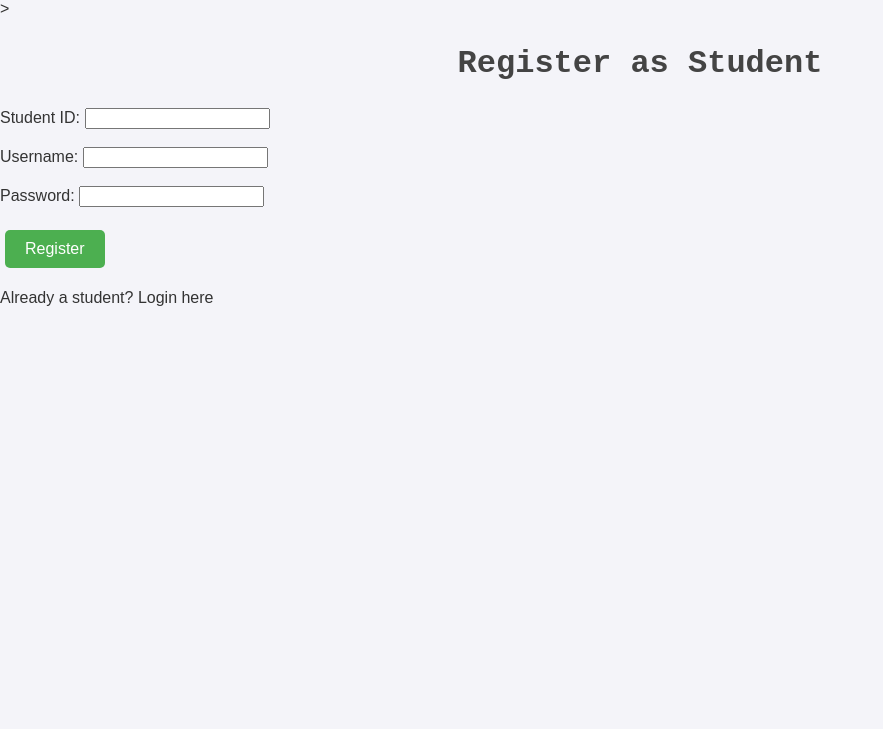
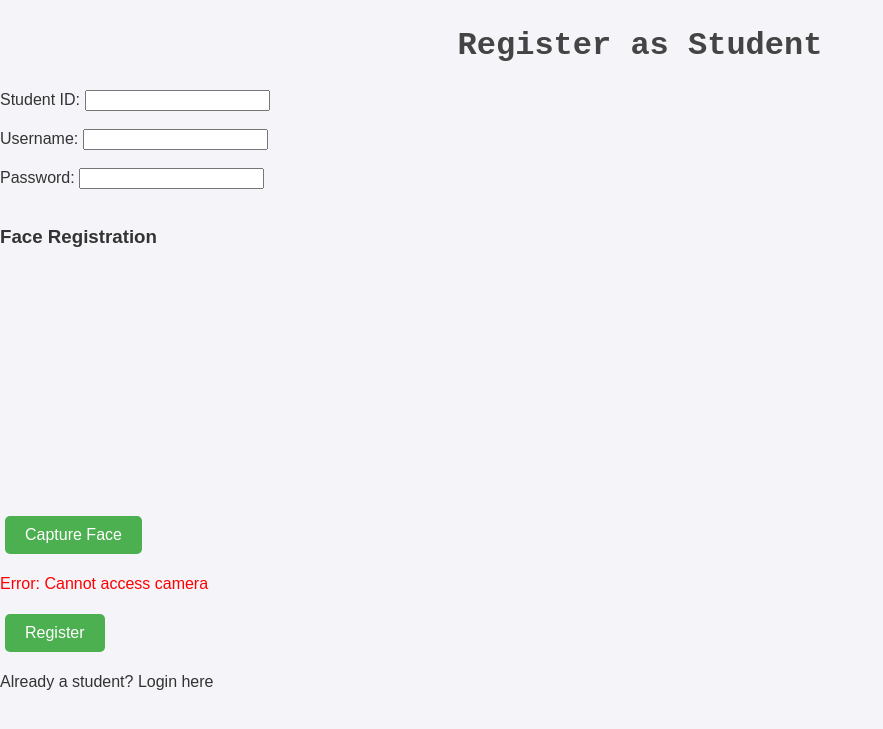
Before and after one commit to kailai-13/True_Wifi_Attendance, a Flask app: page /register_student in a window 1280 px wide. Shown: the top 729 px of the page, without its empty margins (0-883 px from the left). Run offline with Flask 3, Linux system fonts and the light colour scheme.

Commit message:
added face rec

```diff
--- a/app.py
+++ b/app.py
@@ -4,8 +4,15 @@
 from flask_sqlalchemy import SQLAlchemy
 from flask_bcrypt import Bcrypt
 import csv
-from datetime import datetime,timedelta
-from cryptography.fernet import Fernet  # Add at top
+from datetime import datetime, timedelta
+from cryptography.fernet import Fernet
+import numpy as np
+import cv2
+import base64
+import os
+
+# Create directory for storing face images if it doesn't exist
+os.makedirs('face_data', exist_ok=True)
 
 # Generate a key (do this once and store securely)
 KEY = Fernet.generate_key()
@@ -13,16 +20,15 @@
 app = Flask(__name__)
 
 # Provide a default database URI (required for SQLAlchemy to work)
-app.config['SQLALCHEMY_DATABASE_URI'] = 'sqlite:///default.db'  # This is needed, even if you are using binds.
+app.config['SQLALCHEMY_DATABASE_URI'] = 'sqlite:///default.db'
 
 # Define multiple database bindings
 app.config['SQLALCHEMY_BINDS'] = {
     'admin_db': 'sqlite:///admin.db',
     'student_db': 'sqlite:///students.db',
-
 }
 
-app.config['SECRET_KEY'] = 'supersecretkey'  # Needed for flash messages
+app.config['SECRET_KEY'] = 'supersecretkey'
 db = SQLAlchemy(app)
 bcrypt = Bcrypt(app)
 
@@ -35,18 +41,19 @@
     password = db.Column(db.String(100), nullable=False)
     session_active = db.Column(db.Boolean, default=False)
 
-# Update the Student model
+# Update the Student model with face_encoding field
 class Student(db.Model):
     __bind_key__ = 'student_db'
     id = db.Column(db.Integer, primary_key=True)
     student_id = db.Column(db.String(50), nullable=False, unique=True)
     username = db.Column(db.String(50), nullable=False, unique=True)
     password = db.Column(db.String(100), nullable=False)
+    face_encoding = db.Column(db.Text)  # Store face encoding as base64 string
 
     is_logged_in = db.Column(db.Boolean, default=False)
     login_time = db.Column(db.DateTime)
     last_active_time = db.Column(db.DateTime)
-# Add this after the Student model definition
+
 class AttendanceRecord(db.Model):
     __bind_key__ = 'student_db'
     id = db.Column(db.Integer, primary_key=True)
@@ -54,9 +61,19 @@
     login_time = db.Column(db.DateTime)
     logout_time = db.Column(db.DateTime)
     active_duration = db.Column(db.Float)  # Duration in minutes
-# Correct usage of db.create_all()
+
+# Initialize face recognition
+face_detector = cv2.CascadeClassifier(cv2.data.haarcascades + 'haarcascade_frontalface_default.xml')
+face_recognizer = cv2.face.LBPHFaceRecognizer_create()
+
+# Create database tables
 with app.app_context():
-    db.create_all()  # This will create tables for all bound databases
+    db.create_all()
+    # Train face recognizer with existing faces
+    try:
+        face_recognizer.read('face_model.yml')
+    except:
+        pass  # No model yet
 
 # Function to get connected WiFi BSSID
 def get_wifi_bssid():
@@ -75,14 +92,12 @@
     except Exception as e:
         return str(e)
 
-
 @app.route('/')
 def index():
     bssid1 = get_wifi_bssid()
     return render_template('index.html', bssid1=bssid1)
 
-
-# Admin Registration Route
+# Admin Registration and Login routes remain unchanged
 @app.route('/register_admin', methods=['GET', 'POST'])
 def register_admin():
     if request.method == 'POST':
@@ -95,7 +110,6 @@
             flash("Invalid secret key! Registration failed.", "danger")
             return redirect(url_for('register_admin'))
 
-        # Check if admin already exists
         with app.app_context():
             existing_admin = Admin.query.filter(
                 (Admin.idname == idname) | (Admin.username == username)
@@ -105,10 +119,7 @@
                 flash("Admin ID or username already exists!", "danger")
                 return redirect(url_for('register_admin'))
 
-            # Hash the password
             hashed_password = bcrypt.generate_password_hash(password).decode('utf-8')
-
-            # Save admin to database
             new_admin = Admin(idname=idname, username=username, password=hashed_password)
             db.session.add(new_admin)
             db.session.commit()
@@ -118,8 +129,6 @@
 
     return render_template('register-admin.html')
 
-
-# Admin Login Route
 @app.route('/login_admin', methods=['GET', 'POST'])
 def login_admin():
     if request.method == 'POST':
@@ -136,6 +145,7 @@
 
     return render_template('login-admin.html')
 
+# Admin dashboard and related routes remain largely unchanged
 @app.route('/admin_dashboard')
 def admin_dashboard():
     if 'admin_id' not in session:
@@ -173,6 +183,7 @@
         })
 
     return render_template('admin-dashboard.html', students_present=students_with_status, session_active=admin.session_active)
+
 @app.route('/start_session', methods=['POST'])
 def start_session():
     if 'admin_id' in session:
@@ -182,14 +193,12 @@
         return jsonify({"message": "Session started successfully!"})
     return jsonify({"error": "Unauthorized"}), 403
 
-# Modify the existing end_session route
 @app.route('/end_session', methods=['POST'])
 def end_session():
     if 'admin_id' in session:
         admin = Admin.query.filter_by(id=session['admin_id']).first()
         admin.session_active = False
 
-        # Save attendance records for all logged-in students
         logged_in_students = Student.query.filter_by(is_logged_in=True).all()
         for student in logged_in_students:
             if student.login_time and student.last_active_time:
@@ -202,7 +211,6 @@
                 )
                 db.session.add(record)
 
-            # Reset student session
             student.is_logged_in = False
             student.login_time = None
             student.last_active_time = None
@@ -210,6 +218,7 @@
         db.session.commit()
         return jsonify({"message": "Session ended and attendance records saved!"})
     return jsonify({"error": "Unauthorized"}), 403
+
 @app.route('/active_students')
 def active_students():
     students = Student.query.filter_by(is_logged_in=True).order_by(Student.student_id).all()
@@ -265,13 +274,106 @@
             writer.writerow([student.student_id, student.username, login_time, last_active_time, active_duration])
 
     return send_file(file_path, as_attachment=True)
+
+# Face recognition helper functions
+def process_face_image(image_data):
+    """Process base64 image data and extract face encoding"""
+    try:
+        # Decode base64 image
+        image_data = image_data.split(',')[1]
+        image_bytes = base64.b64decode(image_data)
+        np_arr = np.frombuffer(image_bytes, np.uint8)
+        img = cv2.imdecode(np_arr, cv2.IMREAD_COLOR)
+
+        # Convert to grayscale for face detection
+        gray = cv2.cvtColor(img, cv2.COLOR_BGR2GRAY)
+
+        # Detect faces
+        faces = face_detector.detectMultiScale(gray, scaleFactor=1.1, minNeighbors=5, minSize=(30, 30))
+
+        if len(faces) == 0:
+            return None, "No face detected"
+
+        if len(faces) > 1:
+            return None, "Multiple faces detected"
+
+        # Extract the face region
+        x, y, w, h = faces[0]
+        face_img = gray[y:y+h, x:x+w]
+
+        # Resize to standard size
+        face_img = cv2.resize(face_img, (100, 100))
+
+        # Encode the face image to base64 for storage
+        _, buffer = cv2.imencode('.jpg', face_img)
+        face_encoded = base64.b64encode(buffer).decode('utf-8')
+
+        # Save face image for training
+        return face_encoded, "Success"
+    except Exception as e:
+        return None, str(e)
+
+def verify_face(student_id, image_data):
+    """Verify if the captured face matches the stored face"""
+    try:
+        # Get stored face
+        student = Student.query.filter_by(student_id=student_id).first()
+        if not student or not student.face_encoding:
+            return False, "No face data found"
+
+        # Process current face
+        image_data = image_data.split(',')[1]
+        image_bytes = base64.b64decode(image_data)
+        np_arr = np.frombuffer(image_bytes, np.uint8)
+        img = cv2.imdecode(np_arr, cv2.IMREAD_COLOR)
+
+        # Convert to grayscale
+        gray = cv2.cvtColor(img, cv2.COLOR_BGR2GRAY)
+
+        # Detect face
+        faces = face_detector.detectMultiScale(gray, scaleFactor=1.1, minNeighbors=5, minSize=(30, 30))
+
+        if len(faces) == 0:
+            return False, "No face detected"
+
+        if len(faces) > 1:
+            return False, "Multiple faces detected"
+
+        # Extract face
+        x, y, w, h = faces[0]
+        face_img = gray[y:y+h, x:x+w]
+        face_img = cv2.resize(face_img, (100, 100))
+
+        # Decode stored face
+        stored_face_bytes = base64.b64decode(student.face_encoding)
+        np_arr = np.frombuffer(stored_face_bytes, np.uint8)
+        stored_face = cv2.imdecode(np_arr, cv2.IMREAD_GRAYSCALE)
+
+        # Compare faces using LBPH
+        # First, we need to ensure the recognizer is trained with this face
+        label = int(student.id)  # Use student ID as label
+        face_recognizer.train([stored_face], np.array([label]))
+
+        # Now predict
+        label, confidence = face_recognizer.predict(face_img)
+
+        # Lower confidence value means better match
+        if confidence < 70:  # Threshold can be adjusted
+            return True, "Face verified"
+        else:
+            return False, f"Face verification failed (confidence: {confidence})"
+
+    except Exception as e:
+        return False, str(e)
+
+# Modified student registration to capture face
 @app.route('/register_student', methods=['GET', 'POST'])
 def register_student():
     if request.method == 'POST':
         student_id = request.form['student_id']
         username = request.form['username']
         password = request.form['password']
-
+        face_image = request.form['face_image']
 
         # Check if student already exists
         existing_student = Student.query.filter(
@@ -282,15 +384,21 @@
             flash("Student ID or username already exists!", "danger")
             return redirect(url_for('register_student'))
 
+        # Process face image
+        face_encoding, message = process_face_image(face_image)
+        if not face_encoding:
+            flash(f"Face registration failed: {message}", "danger")
+            return redirect(url_for('register_student'))
+
         # Hash password
         hashed_password = bcrypt.generate_password_hash(password).decode('utf-8')
 
-        # Save student with fingerprint data
+        # Save student with face data
         new_student = Student(
             student_id=student_id,
             username=username,
             password=hashed_password,
-
+            face_encoding=face_encoding
         )
         db.session.add(new_student)
         db.session.commit()
@@ -300,29 +408,47 @@
 
     return render_template('register-student.html')
 
+# Modified student login to verify face
 @app.route('/login_student', methods=['GET', 'POST'])
 def login_student():
     if request.method == 'POST':
         username = request.form['username']
         password = request.form['password']
+        face_image = request.form.get('face_image')
 
         student = Student.query.filter_by(username=username).first()
-        if student and bcrypt.check_password_hash(student.password, password):
-            session['student_id'] = student.student_id
-            student.is_logged_in = True
+        if not student:
+            flash("Invalid username or password!", "danger")
+            return redirect(url_for('login_student'))
 
-            # Set login_time only if it's not already set (first login of session)
-            if not student.login_time:
-                student.login_time = datetime.now()
+        if not bcrypt.check_password_hash(student.password, password):
+            flash("Invalid username or password!", "danger")
+            return redirect(url_for('login_student'))
 
-            # Always update last_active_time on login
-            student.last_active_time = datetime.now()
+        # Verify face
+        if not face_image:
+            flash("Face verification required!", "danger")
+            return redirect(url_for('login_student'))
 
-            db.session.commit()
-            flash("Login successful!", "success")
-            return redirect(url_for('student_dashboard'))
-        else:
-            flash("Invalid username or password!", "danger")
+        is_verified, message = verify_face(student.student_id, face_image)
+        if not is_verified:
+            flash(f"Face verification failed: {message}", "danger")
+            return redirect(url_for('login_student'))
+
+        # Login successful
+        session['student_id'] = student.student_id
+        student.is_logged_in = True
+
+        # Set login_time only if it's not already set (first login of session)
+        if not student.login_time:
+            student.login_time = datetime.now()
+
+        # Always update last_active_time on login
+        student.last_active_time = datetime.now()
+
+        db.session.commit()
+        flash("Login successful!", "success")
+        return redirect(url_for('student_dashboard'))
 
     return render_template('login-student.html')
 
@@ -336,7 +462,6 @@
     flash("Please log in first!", "warning")
     return redirect(url_for('login_student'))
 
-# Modify the existing logout route
 @app.route('/logout')
 def logout():
     if 'student_id' in session:
@@ -363,16 +488,10 @@
         flash("Logged out successfully!", "success")
     return redirect(url_for('login_student'))
 
-# Add a new route for activity updates
-import logging
-logging.basicConfig(level=logging.DEBUG)
-
 @app.route('/update_activity', methods=['POST'])
 def update_activity():
     if 'student_id' not in session:
-        logging.warning("Unauthorized access to /update_activity")
         return jsonify({"success": False, "error": "Unauthorized"}), 401
-    # Rest of the code
 
     student = Student.query.filter_by(student_id=session['student_id']).first()
     if student and student.is_logged_in:
@@ -384,7 +503,5 @@
 
     return jsonify({"success": False, "error": "Student not logged in"}), 400
 
-
-
 if __name__ == '__main__':
     app.run(host="0.0.0.0", port=5000, debug=True)
--- a/templates/register-student.html
+++ b/templates/register-student.html
@@ -4,10 +4,6 @@
     <meta charset="UTF-8">
     <meta name="viewport" content="width=device-width, initial-scale=1.0">
     <link rel="stylesheet" type="text/css" href="{{ url_for('static', filename='app.css') }}">
-    <script>
-
-    </script>
->
     <title>Student Registration</title>
 </head>
 <body>
@@ -20,7 +16,7 @@
         {% endif %}
     {% endwith %}
 
-    <form method="POST">
+    <form method="POST" id="registration-form">
         <label>Student ID:</label>
         <input type="text" name="student_id" required><br><br>
 
@@ -30,9 +26,56 @@
         <label>Password:</label>
         <input type="password" name="password" required><br><br>
 
-        <button type="submit">Register</button>
+        <input type="hidden" name="face_image" id="face-image">
+
+        <div id="camera-container">
+            <h3>Face Registration</h3>
+            <video id="video" width="320" height="240" autoplay></video>
+            <canvas id="canvas" width="320" height="240" style="display: none;"></canvas>
+            <div>
+                <button type="button" id="capture-btn">Capture Face</button>
+                <p id="capture-status">Please capture your face</p>
+            </div>
+        </div>
+
+        <button type="submit" id="register-btn" disabled>Register</button>
     </form>
 
     <p>Already a student? <a href="{{ url_for('login_student') }}">Login here</a></p>
+
+    <script>
+        // Access webcam
+        const video = document.getElementById('video');
+        const canvas = document.getElementById('canvas');
+        const captureBtn = document.getElementById('capture-btn');
+        const registerBtn = document.getElementById('register-btn');
+        const captureStatus = document.getElementById('capture-status');
+        const faceImage = document.getElementById('face-image');
+
+        // Get access to the webcam
+        navigator.mediaDevices.getUserMedia({ video: true })
+            .then(stream => {
+                video.srcObject = stream;
+            })
+            .catch(err => {
+                console.error('Error accessing camera:', err);
+                captureStatus.textContent = 'Error: Cannot access camera';
+                captureStatus.style.color = 'red';
+            });
+
+        // Capture image from webcam
+        captureBtn.addEventListener('click', () => {
+            const context = canvas.getContext('2d');
+            context.drawImage(video, 0, 0, canvas.width, canvas.height);
+            const imageData = canvas.toDataURL('image/jpeg');
+
+            // Store image data in hidden form field
+            faceImage.value = imageData;
+
+            captureStatus.textContent = 'Face captured! You can now register.';
+            captureStatus.style.color = 'green';
+            registerBtn.disabled = false;
+        });
+    </script>
 </body>
 </html>
```
Also changed, not shown: templates/login-student.html (+48 -6 lines), instance/students.db.
